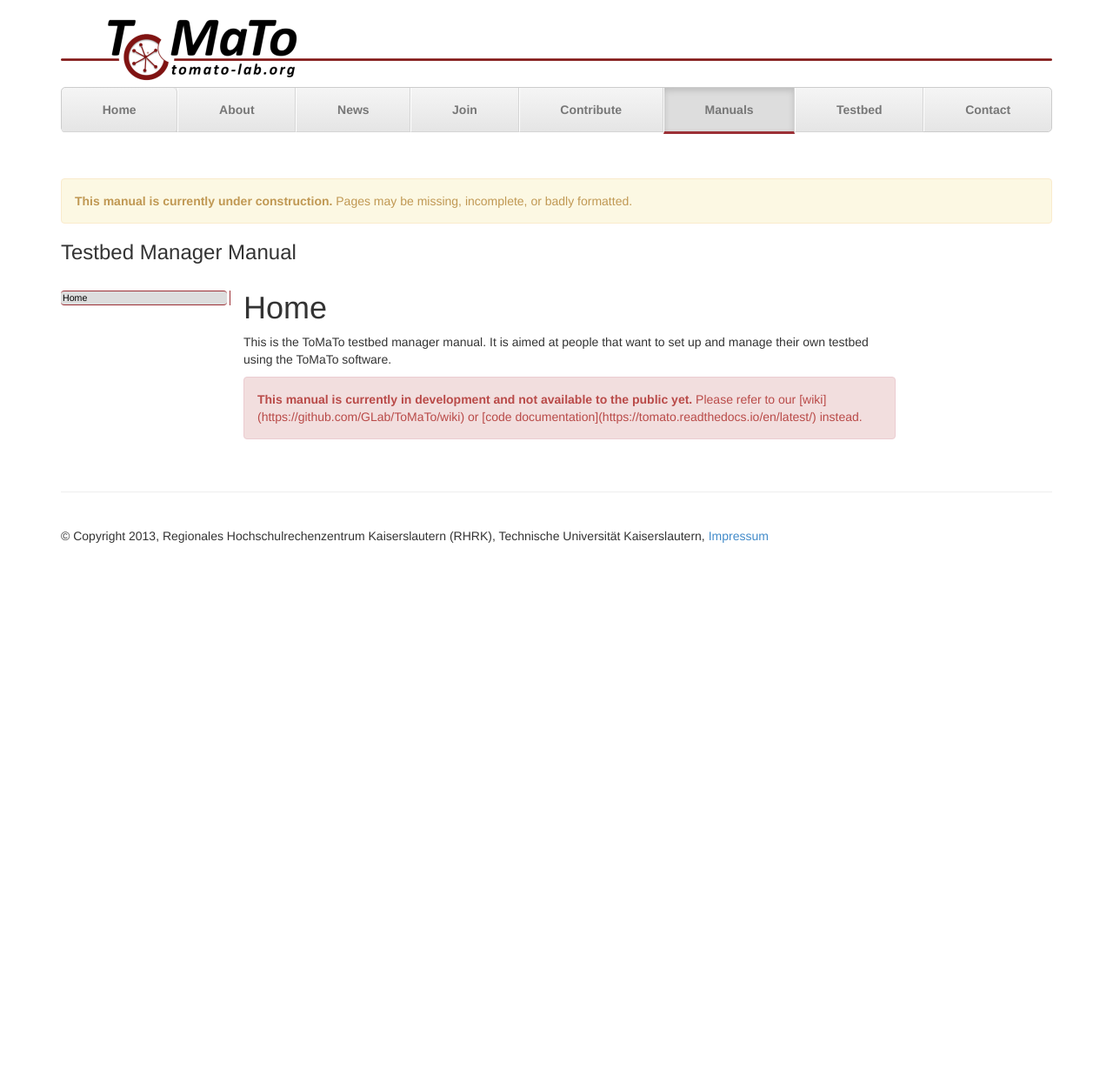
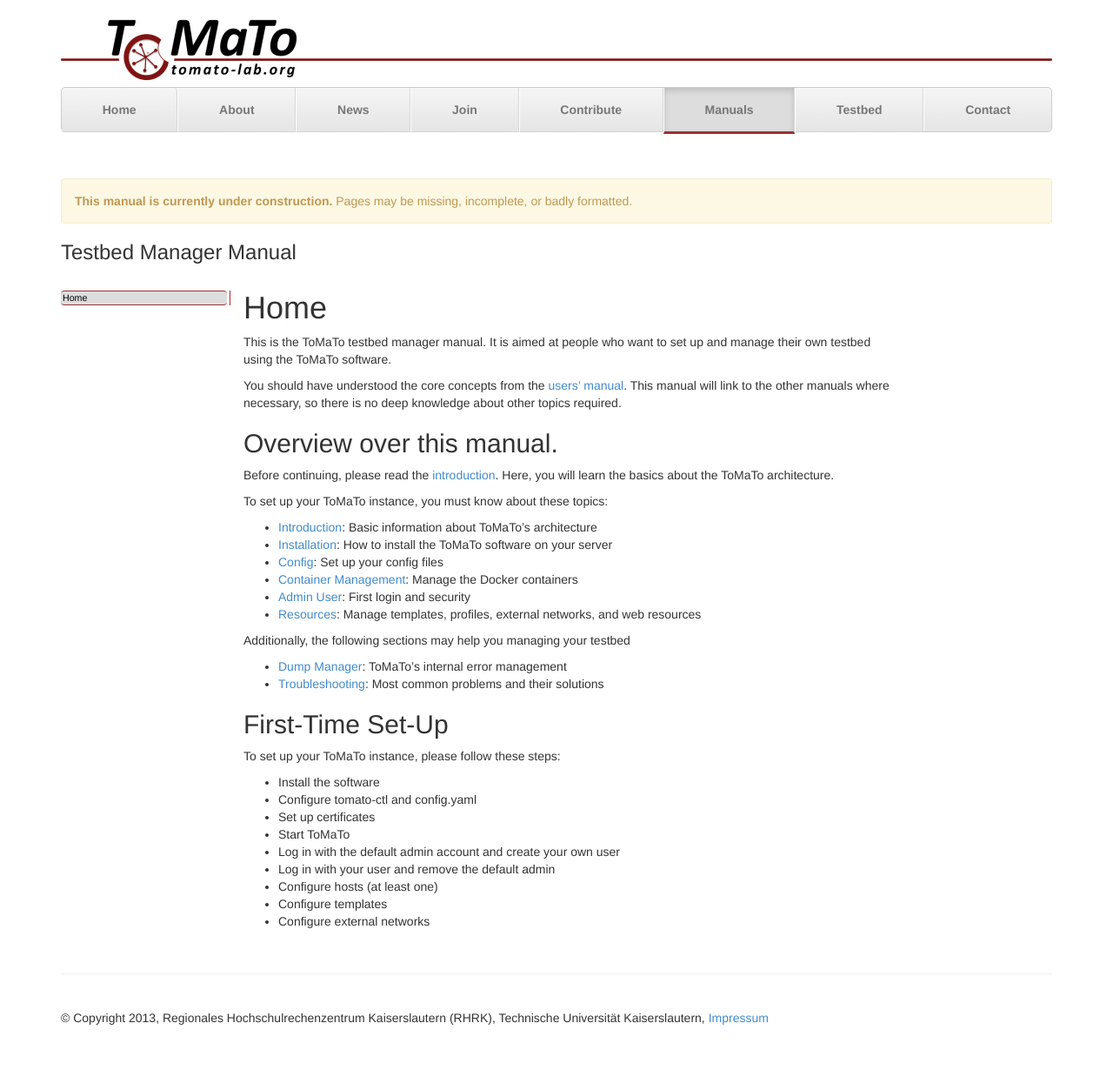
Before and after one commit to GLab/glab.github.io, a Jekyll site: the page built from manuals/setup.md, in a window 1280 px wide. Shown: the whole page at 87% size. Built offline with Jekyll 4.4.1, drawn with Linux system fonts in a browser that asks for light colours; before the commit the page ends 900 px from its top, so only the background shows below that.

Commit message:
started setup manual

```diff
--- a/manuals/setup.md
+++ b/manuals/setup.md
@@ -8,6 +8,37 @@ category: manuals
 
 # Home
 
-This is the ToMaTo testbed manager manual. It is aimed at people that want to set up and manage their own testbed using the ToMaTo software.
+This is the ToMaTo testbed manager manual. It is aimed at people who want to set up and manage their own testbed using the ToMaTo software.
 
-<div class="alert alert-danger"><strong>This manual is currently in development and not available to the public yet.</strong> Please refer to our [wiki](https://github.com/GLab/ToMaTo/wiki) or [code documentation](https://tomato.readthedocs.io/en/latest/) instead.</div>
+You should have understood the core concepts from the [users' manual](../user). This manual will link to the other manuals where necessary, so there is no deep knowledge about other topics required.
+
+## Overview over this manual.
+
+Before continuing, please read the [introduction](introduction). Here, you will learn the basics about the ToMaTo architecture.
+
+To set up your ToMaTo instance, you must know about these topics:
+
+* [Introduction](introduction): Basic information about ToMaTo's architecture
+* [Installation](installation): How to install the ToMaTo software on your server
+* [Config](config): Set up your config files
+* [Container Management](tomato-ctl): Manage the Docker containers
+* [Admin User](admin): First login and security
+* [Resources](resource): Manage templates, profiles, external networks, and web resources
+
+Additionally, the following sections may help you managing your testbed
+
+* [Dump Manager](dumpmanager): ToMaTo's internal error management
+* [Troubleshooting](troubleshooter): Most common problems and their solutions
+
+## First-Time Set-Up
+To set up your ToMaTo instance, please follow these steps:
+
+* Install the software
+* Configure tomato-ctl and config.yaml
+* Set up certificates
+* Start ToMaTo
+* Log in with the default admin account and create your own user
+* Log in with your user and remove the default admin
+* Configure hosts (at least one)
+* Configure templates
+* Configure external networks
```
Also changed, not shown: manuals.md (+1 -1 lines).
